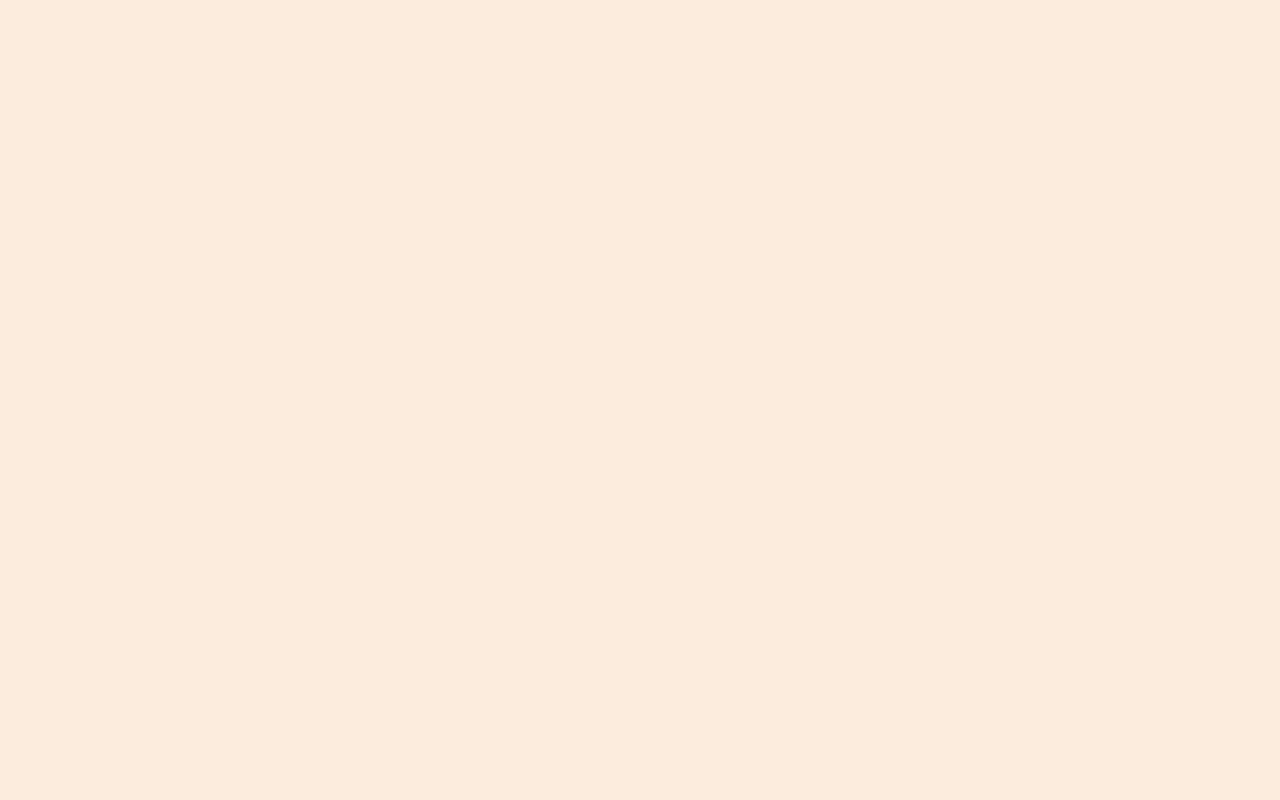
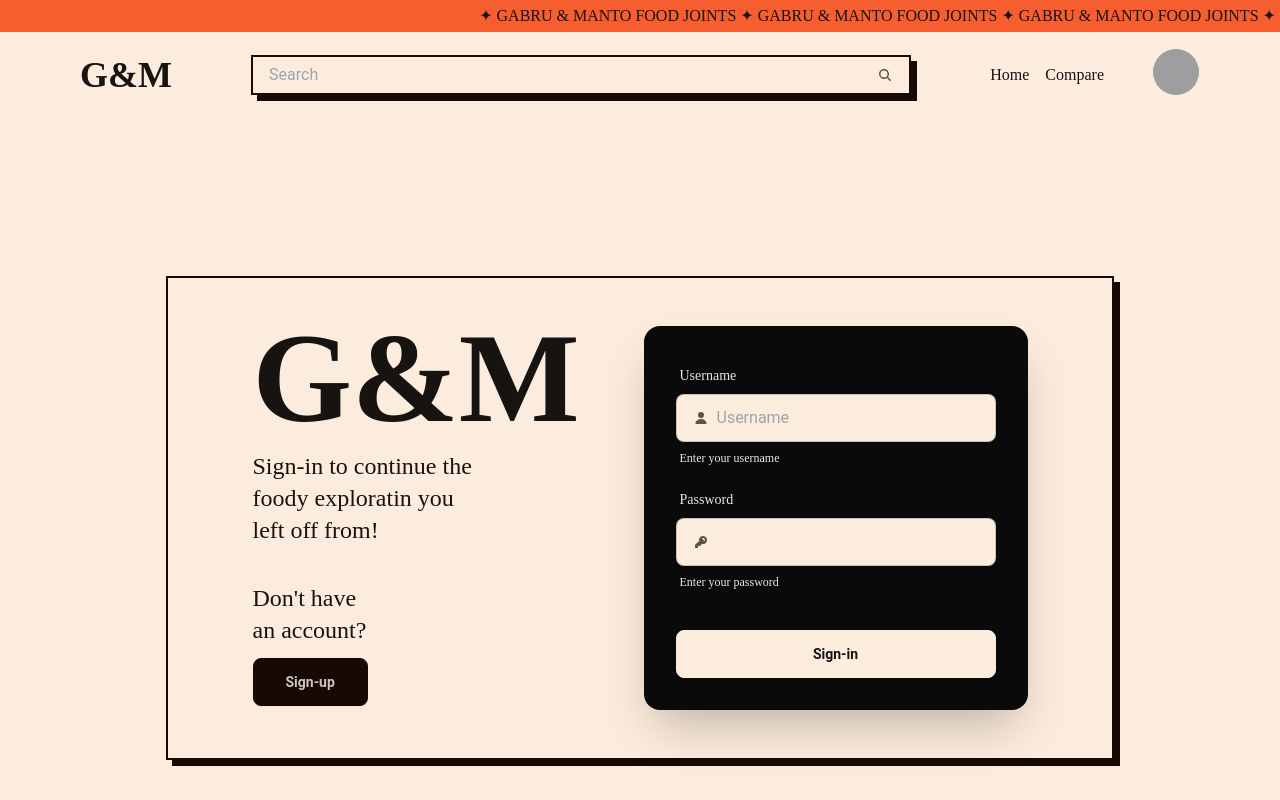
Before and after one commit to AbdullahEnemy/gabru-manto, a React (Create React App) app in the folder client/: page /login in a window 1280 px wide. Before the commit this address had no page. Shown: the top 800 px of the page. Built offline with nearby package versions, Linux system fonts and the light colour scheme; grey boxes are pictures that could not be loaded.

Commit message:
Added user login page

```diff
--- a/client/src/App.js
+++ b/client/src/App.js
@@ -4,6 +4,7 @@ import RestaurantDetails from "./pages/restaurantdetails";
 import Home from "./pages/Home";
 import Dashboard from "./pages/Dashboard";
 import Signup from "./pages/Signup";
+import Login from "./pages/Login";
 
 function App() {
   return (
@@ -13,6 +14,7 @@ function App() {
         <Route path="/restaurant" element={<RestaurantDetails />}></Route>
         <Route path="/dashboard" element={<Dashboard />}></Route>
         <Route path="/signup" element={<Signup />}></Route>
+        <Route path="/login" element={<Login />}></Route>
       </Routes>
     </Router>
   );
--- /dev/null
+++ b/client/src/components/LoginBox.jsx
@@ -0,0 +1,94 @@
+import React from "react";
+import "../App.css";
+
+const LoginBox = () => {
+  return (
+    <div className="flex justify-center items-center h-screen m-2">
+      <div className="hero w-3/4 py-8 bordered-shadow">
+        <div className="hero-content flex-col lg:flex-row-reverse">
+          {/* form element*/}
+          <div className="card shrink-0 w-full max-w-sm shadow-2xl bg-neutral-950 ml-12">
+            <form className="card-body">
+
+              {/* username */}
+              <div className="form-control">
+                <div className="label">
+                  <h1 className="text-slate-200 label-text">Username</h1>
+                </div>
+                <label class="input input-bordered flex items-center gap-2">
+                  <svg
+                    xmlns="http://www.w3.org/2000/svg"
+                    viewBox="0 0 16 16"
+                    fill="currentColor"
+                    class="w-4 h-4 opacity-70"
+                  >
+                    <path d="M8 8a3 3 0 1 0 0-6 3 3 0 0 0 0 6ZM12.735 14c.618 0 1.093-.561.872-1.139a6.002 6.002 0 0 0-11.215 0c-.22.578.254 1.139.872 1.139h9.47Z" />
+                  </svg>
+                  <input type="text" class="grow" placeholder="Username" />
+                </label>
+                <div className="label">
+                  <h1 className="text-slate-200 label-text-alt">
+                    Enter your username
+                  </h1>
+                </div>
+              </div>
+
+              {/* password */}
+              <div className="form-control">
+                <div className="label">
+                  <h1 className="text-slate-200 label-text">Password</h1>
+                </div>
+                <label className="input input-bordered flex items-center gap-2">
+                  <svg
+                    xmlns="http://www.w3.org/2000/svg"
+                    viewBox="0 0 16 16"
+                    fill="currentColor"
+                    className="w-4 h-4 opacity-70"
+                  >
+                    <path
+                      fillRule="evenodd"
+                      d="M14 6a4 4 0 0 1-4.899 3.899l-1.955 1.955a.5.5 0 0 1-.353.146H5v1.5a.5.5 0 0 1-.5.5h-2a.5.5 0 0 1-.5-.5v-2.293a.5.5 0 0 1 .146-.353l3.955-3.955A4 4 0 1 1 14 6Zm-4-2a.75.75 0 0 0 0 1.5.5.5 0 0 1 .5.5.75.75 0 0 0 1.5 0 2 2 0 0 0-2-2Z"
+                      clipRule="evenodd"
+                    />
+                  </svg>
+                  <input type="password" className="grow" />
+                </label>
+                <div className="label">
+                  <h1 className="text-slate-200 label-text-alt">
+                    Enter your password
+                  </h1>
+                </div>
+              </div>
+
+              {/* Sign-up button */}
+              <div className="form-control mt-6">
+                <button className="btn btn-primary">Sign-in</button>
+              </div>
+            </form>
+          </div>
+
+          {/* left text*/}
+          <div className="text-center lg:text-left">
+            <div className="flex flex-col gap-24 font-bold">
+              <h1 className="text-[128px] py-8">G&M</h1>
+            </div>
+            <h1 className="font-medium py-6">
+              Sign-in to continue the <br/>
+              foody exploratin you <br />
+              left off from!
+            </h1>
+
+            {/* bottom left text*/}
+            <h1 className="font-medium py-3">
+              Don't have <br />
+              an account?
+            </h1>
+            <button className="btn btn-secondary px-8">Sign-up</button>
+          </div>
+        </div>
+      </div>
+    </div>
+  );
+};
+
+export default LoginBox;
--- /dev/null
+++ b/client/src/pages/Login.jsx
@@ -0,0 +1,18 @@
+import React from "react";
+import TopTextStrip from "../components/TopTextStrip";
+import Footer from "../components/Footer";
+import Navbar from "../components/Navbar";
+import LoginBox from "../components/LoginBox";
+
+const Login = () => {
+  return (
+    <>
+      <TopTextStrip />
+      <Navbar />
+      <LoginBox />
+      <Footer />
+    </>
+  );
+};
+
+export default Login;
```
